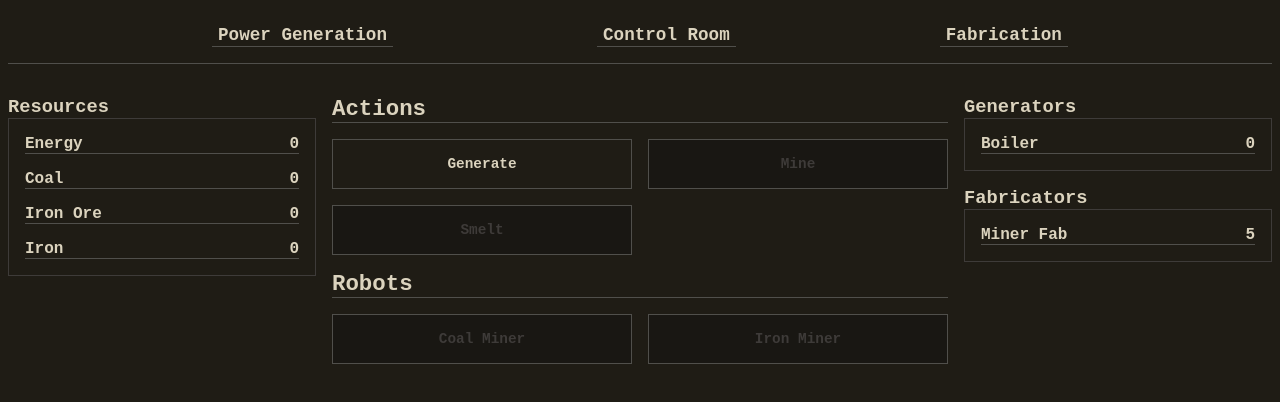
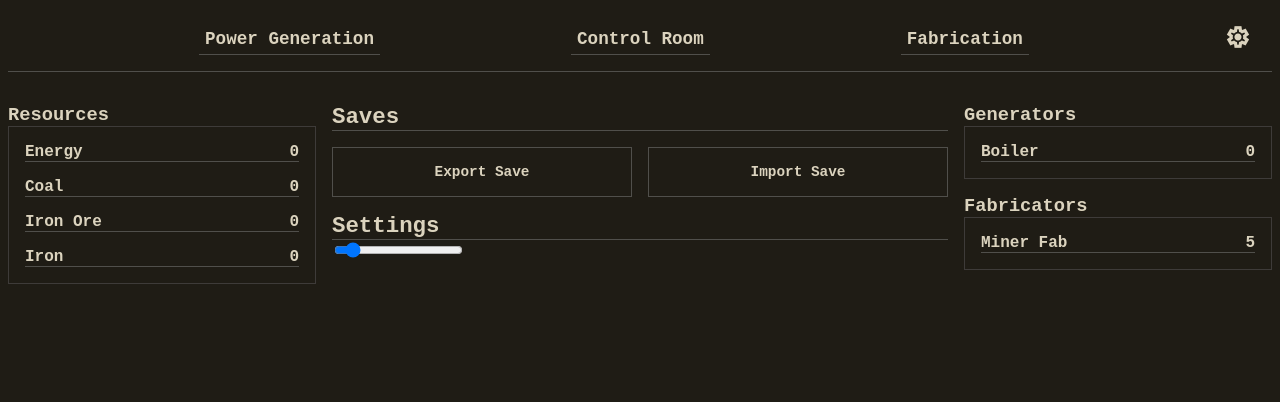
Before and after one commit to elkalt/refragment, a SvelteKit app: page / in a window 1280 px wide. Shown: the top 402 px of the page. Built offline with nearby package versions, Linux system fonts and the light colour scheme.

Commit message:
export working, import not working

```diff
--- a/src/app.html
+++ b/src/app.html
@@ -3,6 +3,7 @@
 	<head>
 		<meta charset="utf-8" />
 		<link rel="icon" href="%sveltekit.assets%/icon.svg" />
+		<link rel="stylesheet" href="https://fonts.googleapis.com/css2?family=Material+Symbols+Outlined:opsz,wght,FILL,GRAD@24,400,0,0" />
 		<title>Refragment</title>
 		<meta name="viewport" content="width=device-width" />
 		%sveltekit.head%
--- /dev/null
+++ b/src/lib/components/config.svelte
@@ -0,0 +1,109 @@
+<script lang="ts">
+  import { FabricatorButtonStore } from "$lib/stores/fabricator-button-store";
+  import { FabricatorStore } from "$lib/stores/fabricator-store";
+  import { FabricatorStructureStore } from "$lib/stores/fabricator-structure-store";
+  import { GeneratorButtonStore } from "$lib/stores/generator-button-store";
+  import { GeneratorStore } from "$lib/stores/generator-store";
+  import { GeneratorStructureStore } from "$lib/stores/generator-structure-store";
+  import { ResourcesButtonStore } from "$lib/stores/resources-button-store";
+  import { ResourcesStore } from "$lib/stores/resources-store";
+  import { RobotButtonStore } from "$lib/stores/robot-button-store";
+  import { RobotStore } from "$lib/stores/robot-store";
+  import { TickManager } from "$lib/stores/tick-manager";
+
+  let stores = {
+    FabricatorButtonStore: $FabricatorButtonStore,
+    FabricatorStore: $FabricatorStore,
+    FabricatorStructureStore: $FabricatorStructureStore,
+    GeneratorButtonStore: $GeneratorButtonStore,
+    GeneratorStore: $GeneratorStore,
+    GeneratorStructureStore: $GeneratorStructureStore,
+    ResourcesButtonStore: $ResourcesButtonStore,
+    ResourcesStore: $ResourcesStore,
+    RobotButtonStore: $RobotButtonStore,
+    RobotStore: $RobotStore,
+    TickManager: $TickManager,
+  };
+
+  let exportText = "Export Save";
+
+  interface Save {
+    [key: string]: any;
+  }
+
+  function mapToObj(map: Map<string, any>){
+    const obj: Save = {};
+    for (let [k, v] of map) {
+      obj[k] = v
+    }
+    return obj
+  }
+
+  function objToMap(obj: Save){
+    const map = new Map();
+    for (let k of Object.keys(obj)) {
+      map.set(k, obj[k]);
+    }
+    return map
+  }
+
+  async function exportSave() {
+    let save: Save = {};
+    for (let [storeName, store] of Object.entries(stores)) {
+      if (store instanceof Map) {
+        save[storeName] = mapToObj(store);
+      } else {
+        save[storeName] = store;
+      }
+    }
+    let base64String = btoa(JSON.stringify(save));
+    await navigator.clipboard.writeText(base64String);
+
+    exportText = "Copied to clipboard!";
+    setTimeout(() => {
+      exportText = "Export Save";
+    }, 2000);
+  }
+
+  function importSave() {
+    console.log($ResourcesStore.get("Energy"))
+    let base64String = window.prompt('Please enter your save data:');
+    if (base64String) {
+      let save = JSON.parse(atob(base64String));
+      for (let [storeName, store] of Object.entries(stores)) {
+        if (storeName === "TickManager") {
+          store = save[storeName];
+        } else {
+          store = objToMap(save[storeName]);
+        }
+      }
+    }
+
+    console.log($ResourcesStore.get("Energy"))
+  }
+</script>
+
+<h2>Saves</h2>
+<div class="saves-container">
+  <button on:click={() => exportSave()}>{ exportText }</button>
+  <button on:click={() => importSave()}>Import Save</button>
+</div>
+
+<h2>Settings</h2>
+<input type="range" min="0" max="500">
+
+<style lang="scss">
+@import '$lib/styles/variables.scss';
+button {
+  padding: 1rem;
+}
+
+.saves-container {
+  display: flex;
+  flex-direction: row;
+  gap: 1rem;
+  margin-top: 1rem;
+  margin-bottom: 1rem;
+  justify-content: center;
+}
+</style>
--- a/src/routes/+page.svelte
+++ b/src/routes/+page.svelte
@@ -4,30 +4,49 @@
   import Fabrication from '$lib/components/fabrication.svelte';
   import ControlRoom from '$lib/components/control-room.svelte';
   import PowerGeneration from '$lib/components/power-generation.svelte';
+  import Config from '$lib/components/config.svelte';
   import { TickManager } from '$lib/stores/tick-manager';
   import { ResourcesStore } from '$lib/stores/resources-store';
   import { GeneratorStore } from '$lib/stores/generator-store';
   import { FabricatorStore } from '$lib/stores/fabricator-store';
 
   let modules = [
+    "config",
     "Power Generation",
     "Control Room",
     "Fabrication",
   ]
 
-  let currentModule = "Control Room"
+  let currentModule = "config"
   setInterval(() => {
     TickManager.updateTick();
   }, $TickManager.tickSpeed);
 </script>
 
-<div class=header>
+<div class="header">
+  <div class="module-container">
     {#each modules as module}
-    <button class="module" on:click={() => currentModule = module}>{ module }</button>
+      {#if module !== "config"}
+        <button
+          style:border-bottom={module === currentModule ? "2px solid var(--accent-light)" : ""}
+          on:click={() => currentModule = module}>
+          { module }
+        </button>
+      {/if}
     {/each}
   </div>
+  <div class="settings">
+    <button
+      on:click={() => currentModule = "config"}>
+      <span class="material-symbols-outlined"
+        style:font-weight={currentModule === "config" ? "700" : ""}>
+        settings
+      </span>
+    </button>
+  </div>
+</div>
 
-<div class='content-container'>
+<div class="content-container">
   <div class="resources">
     <RfResourceList
       title="Resources"
@@ -42,6 +61,8 @@
       <Fabrication />
     {:else if currentModule === "Power Generation"}
       <PowerGeneration />
+    {:else if currentModule === "config"}
+      <Config />
     {/if}
   </div>
 
@@ -66,18 +87,36 @@
 .header {
   display: flex;
   flex-direction: row;
-  justify-content: space-evenly;
-  align-items: center;
   padding-top: 1rem;
   padding-bottom: 1rem;
   border-bottom: 1px solid var(--accent);
 
-  .module {
+  .module-container {
+    flex-grow: 1;
+    flex-shrink: 0;
+    display: flex;
+    flex-direction: row;
+    justify-content: space-evenly;
+    align-items: center;
+
+    button {
       width: auto;
       font-size: 1.1rem;
       border: 0px;
       border-bottom: 1px solid var(--accent);
+    }
+  }
+
+  .settings {
+    flex-grow: 0;
+    flex-shrink: 1;
+    margin-right: 1rem;
     cursor: pointer;
+
+    button {
+      border: 0px;
+      font-size: 1.1rem;
+    }
   }
 }
 
```
Lines whose indentation alone changed are shown as unchanged.
